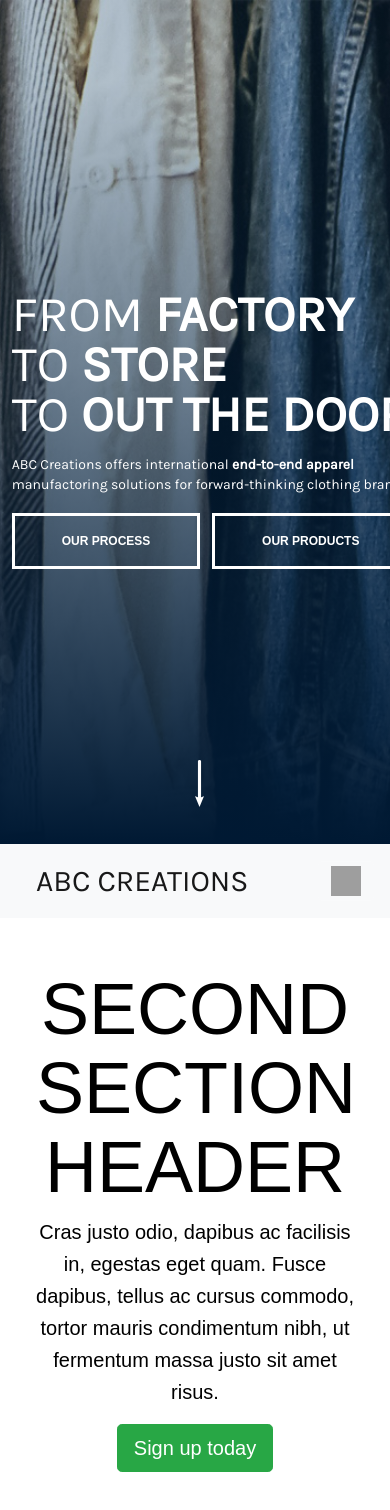
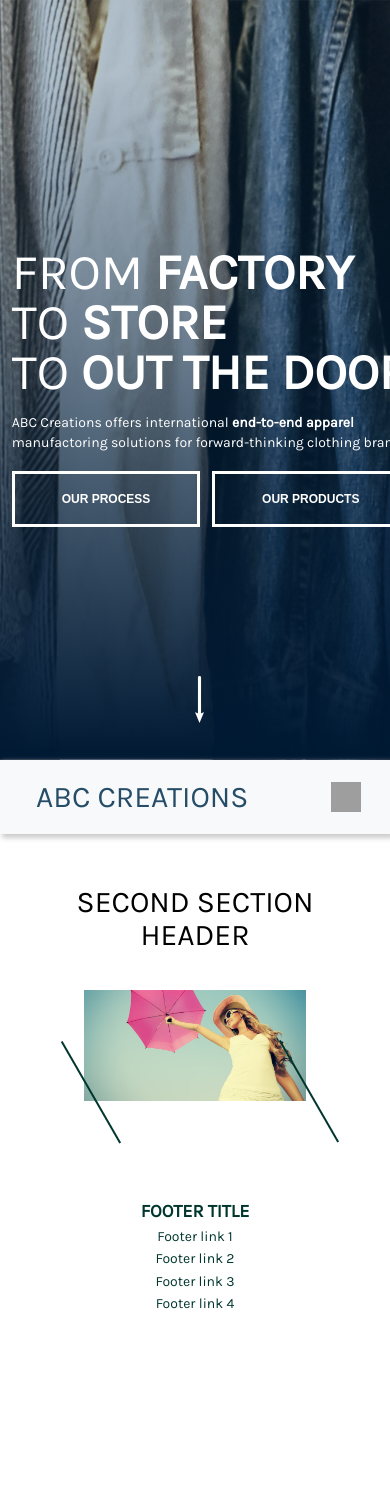
Before and after one commit to lukepate/VerbalPlusVisual-, a website: page src/index.html in a window 390 px wide. Shown: the top 1510 px of the page. Drawn offline with nearby package versions, Linux system fonts and the light colour scheme; files that its build step writes are made by us from their sources; grey boxes are pictures that could not be loaded.

Commit message:
finish mobile

```diff
--- a/src/css/main.css
+++ b/src/css/main.css
@@ -8,17 +8,24 @@ html {
     font-size: 1em;
     line-height: 1.4;
 }
+nav {
+  -moz-box-shadow:    3px 3px 5px 1px #ccc;
+  -webkit-box-shadow: 3px 3px 5px 1px #ccc;
+  box-shadow:         3px 3px 5px 1px #ccc;
+}
 
-::selection {
-    background: #b3d4fc;
-    text-shadow: none;
+a{
+  color: black;
+}
+a:hover{
+  color: black;
 }
 
 hr {
     display: block;
     height: 1px;
     border: 0;
-    border-top: 1px solid #ccc;
+    border-top: 2px solid #00362e;
     margin: 1em 0;
     padding: 0;
 }
@@ -88,7 +95,7 @@ textarea {
      url("../img/image1.jpg");
      background-size:cover;
      background-position:center;
-     height:100vh;
+     height:90vh;
      display:flex;
      flex-direction:column;
      justify-content:center;
@@ -153,12 +160,18 @@ textarea {
      background: url(../img/arrow.png);
      margin-top: 0px;
      position: absolute;
-     top: 90%;
+     top: 80%;
      left: 50%;
      width: 10px;
      height: 10%;
      background-repeat: no-repeat;
      z-index: 20;
+     -webkit-animation-name: example; /* Safari 4.0 - 8.0 */
+      -webkit-animation-duration: 4s; /* Safari 4.0 - 8.0 */
+      -webkit-animation-iteration-count: infinite; /* Safari 4.0 - 8.0 */
+      animation-name: example;
+      animation-duration: 4s;
+      animation-iteration-count: infinite;
    }
 
  /* ==========================================================================
@@ -174,8 +187,14 @@ textarea {
     }
 
     .navbar-brand{
-      color: black!important;
+      color: #103b58!important;
       font-family: 'Karla', sans-serif;
+    }
+    .navbar-click{
+      height: 300px;
+    }
+    .navbar-brand-hide{
+      display:none;
     }
 
 /* ==========================================================================
@@ -185,7 +204,73 @@ textarea {
     .jumbotron {
       background-color: transparent!important;
     }
+    h4.second-header{
+      font-size: 30px;
+      font-family: 'Karla', sans-serif;
+      padding-bottom: 30px;
+    }
+    .image2{
+      width: 70%;
+      height: 100%;
+    }
+    .lead {
+      display: block;
+      font-family: 'Karla', sans-serif;
+      font-size: 14px;
+    }
+    a.lead{
+      color: #00362e!important;
+    }
+    a.lead:hover{
 
+      font-size: 30px;
+
+    }
+    .lead-bold{
+      font-weight: bold;
+      font-size: 18px;
+    }
+    .vert-1{
+      width: 64%;
+      margin-left: 18%;
+    }
+    .vert-1-after{
+      transform:rotate(60deg);
+      -ms-transform:rotate(60deg);
+      /* IE 9 */
+      -webkit-transform:rotate(60deg);
+      /* Safari and Chrome */
+      position: absolute;
+      left: 64%;
+      margin-top: 100px;
+      -webkit-animation-name: lines; /* Safari 4.0 - 8.0 */
+       -webkit-animation-duration: 4s; /* Safari 4.0 - 8.0 */
+       -webkit-animation-iteration-count: infinite; /* Safari 4.0 - 8.0 */
+       animation-name: lines;
+       animation-duration: 4s;
+       animation-iteration-count: infinite;
+
+    }
+    .vert-2-after{
+      transform:rotate(60deg);
+      -ms-transform:rotate(60deg);
+      /* IE 9 */
+      -webkit-transform: rotate(60deg);
+      position: absolute;
+      left: 8%;
+      margin-top: -10px;
+      -webkit-animation-name: left-lines; /* Safari 4.0 - 8.0 */
+       -webkit-animation-duration: 4s; /* Safari 4.0 - 8.0 */
+       -webkit-animation-iteration-count: infinite; /* Safari 4.0 - 8.0 */
+       animation-name: left-lines;
+       animation-duration: 4s;
+       animation-iteration-count: infinite;
+    }
+
+    .vert-2{
+      width: 64%;
+      margin-left: 18%;
+    }
 /* ==========================================================================
    Helper classes
    ========================================================================== */
@@ -265,11 +350,23 @@ textarea {
   .showcase-container{
       left: 40%;
     }
+
+    .vert-1{
+      margin-top: 80px;
+    }
 }
 
 @media (min-width: 576px) and (max-width: 767px) {
   .showcase-container{
       left: 25%;
+    }
+
+    .vert-1{
+      margin-top: 70px;
+    }
+
+    .navbar-brand-hide {
+      font-size: 14px;
     }
 }
 
@@ -279,4 +376,69 @@ textarea {
       left: 3%;
     }
 
+    .vert-1{
+      margin-top: 40px;
+    }
+
+    .vert-2{
+      margin-top: -10px;
+    }
+
+    .navbar-brand-hide {
+      font-size: 12px;
+    }
 }
+
+
+/* Safari 4.0 - 8.0 */
+@-webkit-keyframes example {
+  0%   { top:80%;}
+  25%  { top:82%;}
+  50%  { top:80%;}
+  75%  { top:82%;}
+  100% { top:80%;}
+}
+
+/* Standard syntax */
+@keyframes example {
+  0%   { top:80%;}
+  25%  { top:82%;}
+  50%  { top:80%;}
+  75%  { top:82%;}
+  100% { top:80%;}
+}
+
+
+@-webkit-keyframes lines {
+  0%   { left:64%;}
+  25%  { left:64.2%;}
+  50%  { left:64%;}
+  75%  { left:64.2%;}
+  100% { left:64%;}
+}
+
+/* Standard syntax */
+@keyframes lines {
+  0%   { left:64%;}
+  25%  { left:64.2%;}
+  50%  { left:64%;}
+  75%  { left:64.2%;}
+  100% { left:64%;}
+}
+
+@-webkit-keyframes left-lines {
+  0%   { left:8%;}
+  25%  { left:8.2%;}
+  50%  { left:8%;}
+  75%  { left:8.2%;}
+  100% { left:8%;}
+}
+
+/* Standard syntax */
+@keyframes left-lines {
+  0%   { left:8%;}
+  25%  { left:8.2%;}
+  50%  { left:8%;}
+  75%  { left:8.2%;}
+  100% { left:8%;}
+}
--- a/src/index.html
+++ b/src/index.html
@@ -17,7 +17,7 @@
     </head>
     <body>
       <body>
-        <div class="arrow-container"></div>
+        <a href="#section-a"><div class="arrow-container"></div></a>
         <!-- HEADER IMAGE-->
         <div id="showcase">
             <div class="pull-right showcase-container">
@@ -37,9 +37,13 @@
         <!-- NAV -->
         <nav class="navbar navbar-dark bg-light">
           <a class="navbar-brand" href="#">ABC CREATIONS</a>
+          <a class="navbar-brand-hide" href="#">ABOUT US</a>
+          <a class="navbar-brand-hide" href="#">LEARN MORE</a>
+          <a class="navbar-brand-hide" href="#">CONTACT US</a>
           <button class="navbar-toggler" type="button" data-toggle="collapse" data-target="#navbarsExampleDefault" aria-controls="navbarsExampleDefault" aria-expanded="false" aria-label="Toggle navigation">
             <span class="navbar-toggler-icon"></span>
           </button>
+
 
         </nav>
 
@@ -47,16 +51,28 @@
         <!-- MIDDLE CONTENT -->
         <section id="section-a">
           <div class="jumbotron">
-            <h2 class="display-3">SECOND SECTION HEADER</h2>
-            <p class="lead">Cras justo odio, dapibus ac facilisis in, egestas eget quam. Fusce dapibus, tellus ac cursus commodo, tortor mauris condimentum nibh, ut fermentum massa justo sit amet risus.</p>
-            <p><a class="btn btn-lg btn-success" href="#" role="button">Sign up today</a></p>
+            <h4 class="display-3 second-header">SECOND SECTION HEADER</h4>
+            <hr id="right" width="30%" class="vert-1">
+            <img class="image2" src="img/image2.jpg">
+            <hr id="left" width="30%" class="vert-2">
+          </div>
+
+
+          <div class="jumbotron">
+
+              <a class="lead lead-bold">FOOTER TITLE</a>
+              <a class="lead">Footer link 1</a>
+              <a class="lead">Footer link 2</a>
+              <a class="lead">Footer link 3</a>
+              <a class="lead">Footer link 4</a>
           </div>
         </section>
 
 
-        <script src="js/vendor/modernizr-{{MODERNIZR_VERSION}}.min.js"></script>
-        <script src="https://code.jquery.com/jquery-{{JQUERY_VERSION}}.min.js" integrity="{{JQUERY_SRI_HASH}}" crossorigin="anonymous"></script>
-        <script>window.jQuery || document.write('<script src="js/vendor/jquery-{{JQUERY_VERSION}}.min.js"><\/script>')</script>
+        <script
+        src="https://code.jquery.com/jquery-3.2.1.min.js"
+        integrity="sha256-hwg4gsxgFZhOsEEamdOYGBf13FyQuiTwlAQgxVSNgt4="
+        crossorigin="anonymous"></script>
         <script src="js/plugins.js"></script>
         <script src="js/main.js"></script>
 
--- a/src/js/main.js
+++ b/src/js/main.js
@@ -0,0 +1,26 @@
+$( document ).ready(function() {
+    console.log( "ready!" );
+
+  $('.navbar-toggler-icon').click(function(){
+    $('nav').toggleClass("navbar-click");
+    $('.navbar-brand-hide').toggle();
+
+  });
+
+  $(window).on('scroll', function() {
+      var scrollPosition = $(this).scrollTop();
+      if (scrollPosition >= 715) {
+          // If the function is only supposed to fire once
+          $('nav').addClass("fixed-top");
+
+          $('#left').removeClass("vert-2");
+          $('#left').addClass("vert-2-after");
+
+          $('#right').removeClass("vert-1");
+          $('#right').addClass("vert-1-after");
+      } else{
+        $('nav').removeClass("fixed-top");
+      }
+  });
+
+});
--- a/src/js/plugins.js
+++ b/src/js/plugins.js
@@ -20,5 +20,3 @@
         }
     }
 }());
-
-// Place any jQuery/helper plugins in here.
```
Also changed, not shown: dist/css/main.css, dist/index.html, dist/js/main.js, dist/js/plugins.js, 1 other file.
